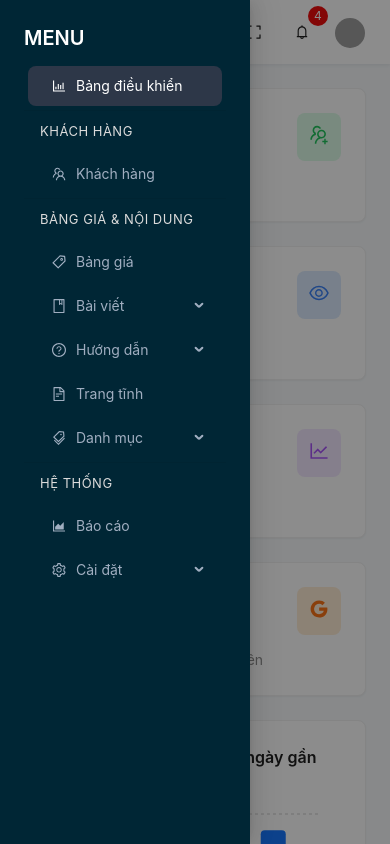
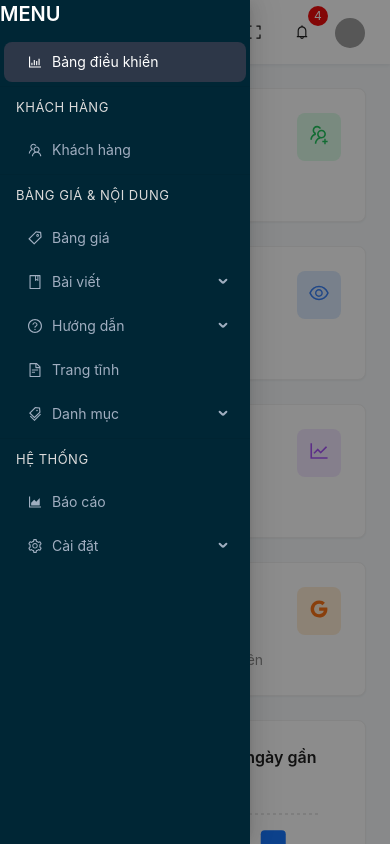
Before and after one commit to vantri1/dashboard-admin-quan-ly-nha-khoa, a React (Vite) app: page /dashboard in a window 390 px wide. Both pictures are taken after a click on the button 40 px from the left and 31 px from the top of the page. Shown: the top 844 px of the page. Built offline with nearby package versions, Linux system fonts and the light colour scheme; grey boxes are pictures that could not be loaded.

Commit message:
Fix collapsed  mobile 2

```diff
--- a/src/components/layout/MainLayout.jsx
+++ b/src/components/layout/MainLayout.jsx
@@ -1,10 +1,10 @@
-import './MainLayout.css'
+// src/components/layout/MainLayout.jsx
 
-import {
-    HomeOutlined,
-} from '@ant-design/icons';
+import './MainLayout.css';
+
+import { HomeOutlined } from '@ant-design/icons';
 import { Drawer, Layout, Menu, Typography } from 'antd';
-import React, { useEffect, useState } from 'react';
+import React, { useCallback, useEffect, useMemo, useState } from 'react';
 import { Link, Outlet, useLocation } from 'react-router-dom';
 
 import { themeColors } from '../../configs/theme';
@@ -14,42 +14,57 @@ import { menuItems } from './MainMenu';
 const { Sider, Content } = Layout;
 const { Title } = Typography;
 
-// Hook để kiểm tra kích thước màn hình
 const useMediaQuery = (query) => {
-    const [matches, setMatches] = useState(false);
+    const [matches, setMatches] = useState(() => window.matchMedia(query).matches);
+
     useEffect(() => {
-        const media = window.matchMedia(query);
-        if (media.matches !== matches) {
-            setMatches(media.matches);
-        }
-        const listener = () => setMatches(media.matches);
-        window.addEventListener('resize', listener);
-        return () => window.removeEventListener('resize', listener);
-    }, [matches, query]);
+        const mediaQuery = window.matchMedia(query);
+        const handleChange = () => setMatches(mediaQuery.matches);
+
+        mediaQuery.addEventListener('change', handleChange);
+        return () => mediaQuery.removeEventListener('change', handleChange);
+    }, [query]);
+
     return matches;
 };
 
-// Hàm render menu items với thẻ Link
-const renderMenuItems = (items, collapsed) => {
-    return items.map((item, index) => {
+const findBreadcrumbItems = (path, menu) => {
+    const items = [];
+    items.push({ title: <Link to="/"><HomeOutlined /></Link> });
+    for (const item of menu) {
+        if (item.key === path) {
+            if (item.label) items.push({ title: item.label });
+            return items;
+        }
+        if (item.children) {
+            const child = item.children.find(child => child.key === path);
+            if (child) {
+                if (item.label) items.push({ title: item.label });
+                if (child.label) items.push({ title: child.label });
+                return items;
+            }
+        }
+    }
+    return items;
+};
+
+const renderMenuItems = (items) => {
+    return items.map((item) => {
         if (item.type === 'divider') return { type: 'divider' };
-
         if (item.type === 'group') {
             return {
-                key: item.key || `group_${index}`,
+                key: item.key || `group-${item.label}`,
                 type: 'group',
-                label: collapsed ? null : item.label, // Nếu collapsed, không hiển thị label
+                label: item.label,
             };
         }
-
         const label = item.isLink ? <Link to={item.key}>{item.label}</Link> : item.label;
-
         if (item.children) {
             return {
                 key: item.key,
                 icon: item.icon,
                 label: item.label,
-                children: renderMenuItems(item.children, collapsed)
+                children: renderMenuItems(item.children)
             }
         }
         return {
@@ -58,57 +73,38 @@ const renderMenuItems = (items, collapsed) => {
             label: label,
         }
     })
-}
-
-// --- LOGIC MỚI ĐỂ TẠO BREADCRUMB ---
-const findBreadcrumbItems = (path, menu) => {
-    const items = [];
-    // Thêm trang chủ vào breadcrumb
-    items.push({ title: <Link to="/"><HomeOutlined /></Link> });
-
-    for (const item of menu) {
-        if (item.key === path) {
-            items.push({ title: item.label });
-            return items;
-        }
-        if (item.children) {
-            for (const child of item.children) {
-                if (child.key === path) {
-                    items.push({ title: item.label }); // Thêm menu cha
-                    items.push({ title: child.label }); // Thêm menu con
-                    return items;
-                }
-            }
-        }
-    }
-    return items;
 };
-
 
 const MainLayout = () => {
     const isMobile = useMediaQuery('(max-width: 768px)');
-    const [collapsed, setCollapsed] = useState(true);
+    const [collapsed, setCollapsed] = useState(isMobile);
     const location = useLocation();
 
+    // --- LOGIC MỚI: Chỉ tự động đóng menu khi chuyển từ desktop sang mobile ---
     useEffect(() => {
-        if (isMobile) {
-            setCollapsed(true);
-        } else {
-            setCollapsed(false);
-        }
+        setCollapsed(isMobile);
     }, [isMobile]);
 
-    // Tìm key của sub-menu đang mở để highlight chính xác
+    const handleToggleCollapsed = useCallback(() => {
+        setCollapsed(prev => !prev);
+    }, []);
+
+    const handleCloseDrawer = useCallback(() => {
+        setCollapsed(true);
+    }, []);
+
     const getOpenKeys = () => {
         const parent = menuItems.find(item => item.children?.some(child => child.key === location.pathname));
         return parent ? [parent.key] : [];
     };
 
+    const memoizedMenuItems = useMemo(() => renderMenuItems(menuItems), []);
+    const breadcrumbItems = useMemo(() => findBreadcrumbItems(location.pathname, menuItems), [location.pathname]);
+
     const menuContent = (
         <div>
             <div className="h-16 flex items-center justify-center p-4">
                 <Title level={4} style={{ color: themeColors.siderHeaderBg }} className="m-0 text-center overflow-hidden whitespace-nowrap">
-                    {/* Trên mobile, không hiển thị chữ khi menu trong Drawer */}
                     {isMobile ? 'MENU' : (collapsed ? 'A' : 'ADMIN PANEL')}
                 </Title>
             </div>
@@ -117,27 +113,25 @@ const MainLayout = () => {
                 mode="inline"
                 selectedKeys={[location.pathname]}
                 defaultOpenKeys={getOpenKeys()}
-                items={renderMenuItems(menuItems, collapsed)}
-                onClick={isMobile ? () => setCollapsed(true) : undefined}
+                items={memoizedMenuItems}
+                onClick={isMobile ? handleCloseDrawer : undefined}
+                inlineCollapsed={!isMobile ? collapsed : false}
             />
         </div>
     );
 
-    // Tạo breadcrumb items dựa trên location.pathname
-    const breadcrumbItems = findBreadcrumbItems(location.pathname, menuItems);
+    const siderWidth = !isMobile && collapsed ? 80 : 250;
 
-    const siderWidth = collapsed ? 80 : 250;
     return (
         <Layout style={{ minHeight: '100vh' }}>
             {isMobile ? (
-                // --- GIAO DIỆN TRÊN MOBILE: SỬ DỤNG DRAWER ---
                 <Drawer
                     placement="left"
                     closable={false}
-                    onClose={() => setCollapsed(true)}
+                    onClose={handleCloseDrawer}
                     open={!collapsed}
                     width={250}
-                    style={{ padding: 0, backgroundColor: themeColors.siderBg }}
+                    bodyStyle={{ padding: 0, backgroundColor: themeColors.siderBg }}
                 >
                     {menuContent}
                 </Drawer>
@@ -148,13 +142,12 @@ const MainLayout = () => {
                     collapsible
                     collapsed={collapsed}
                     width={250}
+                    collapsedWidth={80}
                     style={{
                         overflow: 'auto',
                         height: '100vh',
                         position: 'fixed',
-                        left: 0,
-                        top: 0,
-                        bottom: 0,
+                        left: 0, top: 0, bottom: 0,
                         zIndex: 10,
                     }}
                 >
@@ -162,8 +155,7 @@ const MainLayout = () => {
                 </Sider>
             )}
             <Layout style={{ marginLeft: isMobile ? 0 : siderWidth, transition: 'margin-left 0.2s' }}>
-                {/* --- Truyền breadcrumbs vào AppHeader --- */}
-                <AppHeader collapsed={collapsed} setCollapsed={setCollapsed} breadcrumbs={breadcrumbItems} />
+                <AppHeader collapsed={collapsed} setCollapsed={handleToggleCollapsed} breadcrumbs={breadcrumbItems} />
                 <Content className="m-3 p-3 md:m-6 md:p-6 bg-transparent">
                     <Outlet />
                 </Content>
```
